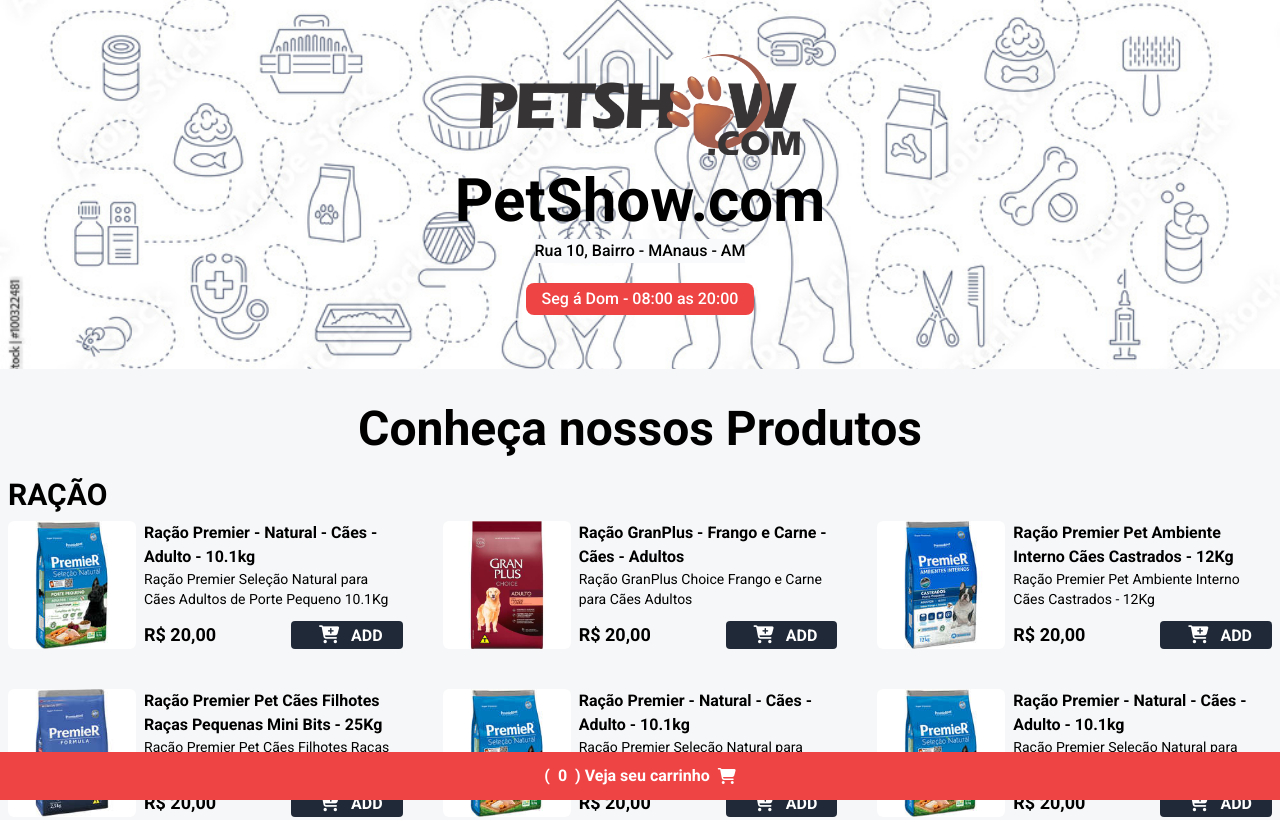
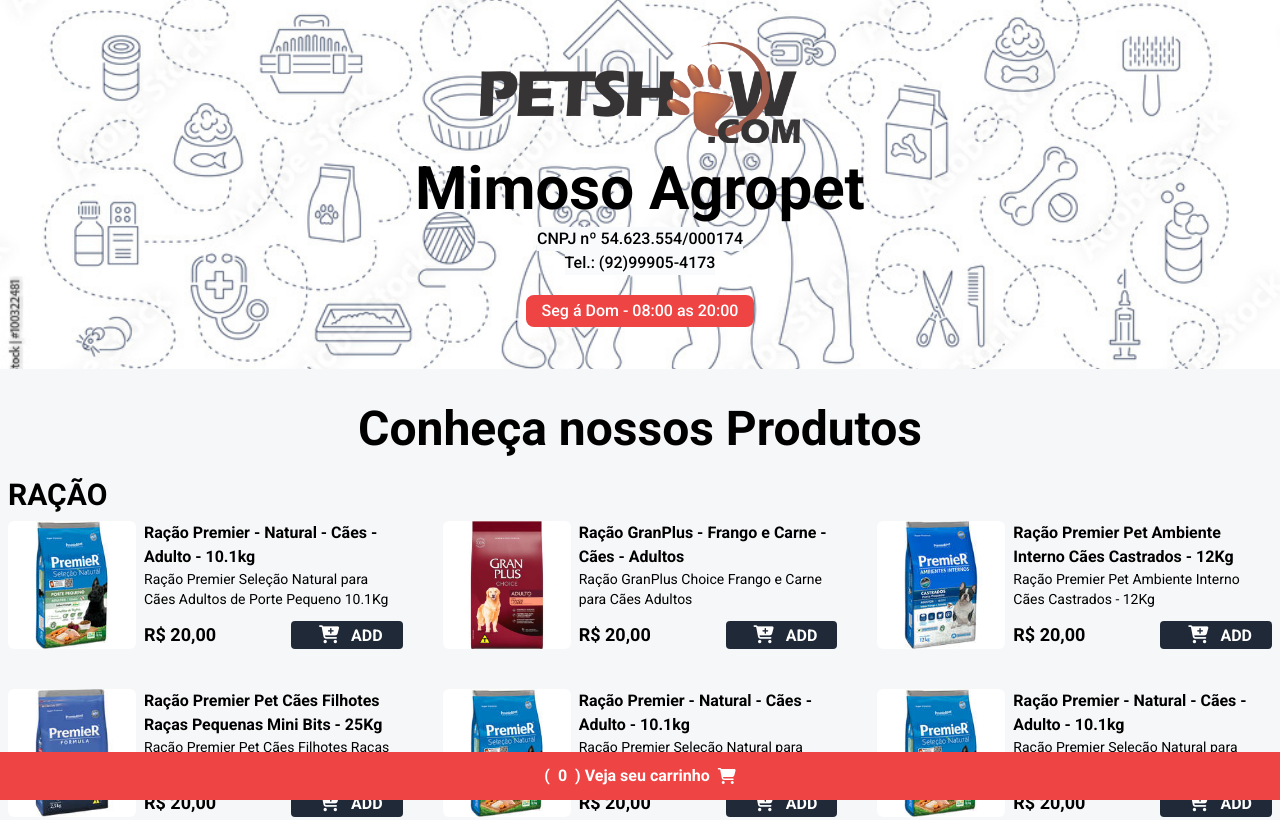
Before and after one commit to itmanaos/petshow-web, a website: page index.html in a window 1280 px wide. Shown: the top 820 px of the page. Drawn offline with nearby package versions, Linux system fonts and the light colour scheme.

Commit message:
atualização do nome e cnpj

```diff
--- a/index.html
+++ b/index.html
@@ -30,11 +30,14 @@
       <div class="w-full h-full flex flex-col justify-center items-center">
         <img src="/assets/PetShow_Logo.png" alt="PetShow" class="w-80 h-auto" />
         <h1 class="text-4xl md:text-6xl mt-4 mb-2 font-bold text-black">
-          PetShow.com
+          Mimoso Agropet
         </h1>
-        <span class="text-black font-medium bg-gray-50"
-          >Rua 10, Bairro - MAnaus - AM</span
-        >
+        <h2 class="text-black font-medium bg-gray-50">
+          CNPJ nº 54.623.554/000174
+        </h2>
+        <span class="text-black font-medium bg-gray-50">
+          Tel.: (92)99905-4173
+        </span>
         <div class="bg-green-600 px-4 py-1 rounded-lg mt-5" id="date-span">
           <span class="text-white font-medium">Seg á Dom - 08:00 as 20:00</span>
         </div>
```
